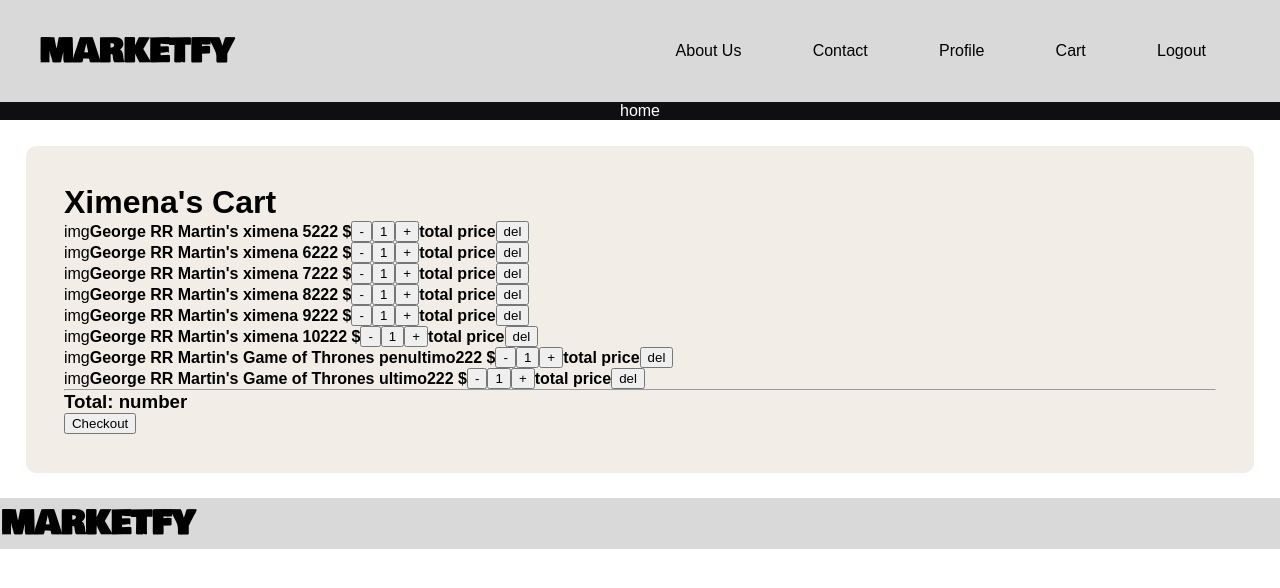
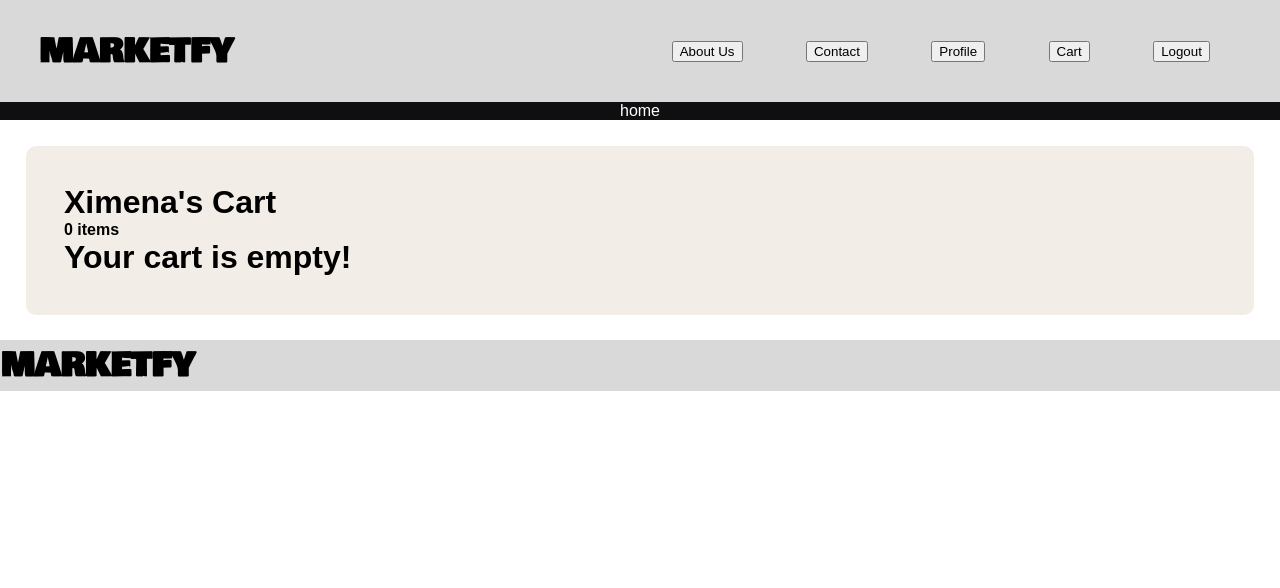
Before and after one commit to XimenaFernandezdelCCu/MyE-Commerce, a React (Create React App) app: page /cart in a window 1280 px wide. Shown: the top 588 px of the page. Built offline with nearby package versions, Linux system fonts and the light colour scheme; a web font is replaced by a local one.

Commit message:
cart done

```diff
--- a/src/components/cart.js
+++ b/src/components/cart.js
@@ -1,8 +1,7 @@
 import { useSelector, useDispatch } from "react-redux";
-import { cartActions } from "../store";
+import { addItem2Cart, removeItemFromCart } from "../utils";
 
 import mockData from '../items.json';
-const someItems = mockData.splice(20);
 
 export default function Cart() {
 
@@ -12,38 +11,54 @@ export default function Cart() {
 
   const name = "Ximena";
 
-  const qty = 1;
+  console.log(cart);
 
-  const cartData = ()=>{
-    console.log(cart.cartItems);
-    const data = cart.cartItems.map((key)=>{mockData.find((book)=>book.pk == key)})
-    console.log("data: ",data);
-  }
+  const filtered = mockData.filter(book =>
+    cart.cartItems.some(item => item.id === book.pk)
+  );
+
+  const total = filtered.reduce((acc, book, index) => {
+    const itemTotal = book.price * cart.cartItems[index].qty;
+    return acc + itemTotal;
+  }, 0);
+  //   console.log(filtered[0].price+1);
+  // console.log("qty: ",cart.cartItems[0].qty);
+  console.log(total);
 
 
   return (
     <div className="cart rsquare P3" >
       <h1>{name}'s Cart</h1>
+      <h4>{cart.cartItems.length } items</h4>
+      {cart.cartItems.length >0 ?
+        <div>
           <div className='cartItems' >
-        {someItems.map((item)=>
+          {filtered.map((item, index)=>
             <li className='flex' key={item.pk} >
               <div>img</div>
               <h4>{item.author}'s {item.title}</h4>
               <h4>{item.price} $</h4>
-            <div>
-              <button>-</button>
-              <button>{qty}</button>
-              <button>+</button>
+              <div className="flex">
+                <button onClick={()=>{removeItemFromCart(dispatch, item.pk)}} >-</button>
+                <p>{cart.cartItems[index].qty}</p>
+                <button onClick={()=>{addItem2Cart(dispatch, item.pk)}}>+</button>
 
               </div>
-            <h4>total price </h4>
-            <button>del</button>
+              <h4>total {item.price * cart.cartItems[index].qty} </h4>
+              {/* <button>del</button> */}
             </li>
           )}
           </div>
           <hr></hr>
-      <h3>Total: number </h3>
-      <button onClick={cartData} >Checkout</button>
+          <h3>Total: {total} </h3>
+          <button >Checkout</button>
+        </div>
+        :
+        <h1>Your cart is empty!</h1>
+
+      }
+
+
 
     </div>
   );
--- a/src/components/content.js
+++ b/src/components/content.js
@@ -5,6 +5,7 @@ import Home from './home';
 import Profile from './profile';
 import Cart from './cart';
 import Checkout from './checkout';
+import Header from './header'
 
 const router = createBrowserRouter(
   [{path: '/', element: <Land/>},
@@ -19,6 +20,7 @@ const router = createBrowserRouter(
 
 
 export default function Content() {
+
   return (
     <div className="content">
     <RouterProvider router={router}/>
--- a/src/components/header.js
+++ b/src/components/header.js
@@ -1,14 +1,21 @@
 import {Link} from "react-router-dom"
 import '../style/headerStyle.css'
+import { useNavigate } from 'react-router-dom';
+
 
 export default function Header({links, section}) {
+  // const navigate = useNavigate();
     return (
       <div className="header" >
         <div className="headerk">
             <h1 className="title" >MARKETFY</h1>
             <ul>
                 {links.map((link, index) =>
-                    <li key={index} >{link}</li>)
+                    <button key={index}
+                    // onClick={()=>{navigate('/cart');}}
+                    >{link}</button>
+                    // <Link to='/cart' key={index}>{link}</Link>
+                )
                 }
             </ul>
         </div>
--- a/src/components/home.js
+++ b/src/components/home.js
@@ -3,6 +3,8 @@ import Card from "./small/card";
 import mockData from '../items.json';
 import Switch from "./small/switch";
 import Modal from "./modal";
+import { useNavigate } from 'react-router-dom';
+
 
 export default function Home() {
   let [openSearchDets, setOpenSearchDets] = useState(false);
@@ -13,12 +15,9 @@ export default function Home() {
   let [page, setPage] = useState(0);
   const pages = Array.from({ length: Math.ceil(data.length/9) }, (_, index) => index + 1);
 
-  // console.log("--------------state: ");
-  // console.log("search by: ", searchBy)
-  // console.log("found: ", found)
-  // console.log("data: ",  data)
-  // console.log("page: ", page)
-  // console.log("modal: ", showModal[0])
+  const navigate = useNavigate();
+
+
 
   const paginationArray = (data)=>{
     let arr=[];
@@ -73,6 +72,9 @@ export default function Home() {
     <div className='home'>
       {showModal[0] ? <Modal modalinfo={showModal[1]} clickBackdrop={()=>{setShowModal([false, ""])}} ></Modal>: ""}
 
+      <button onClick={()=>{navigate('/cart');}}
+      >KILL ME PLEASE</button>
+
       <div className="flex browse">
 
         <div className="flex">
@@ -112,7 +114,7 @@ export default function Home() {
             <button>P</button>
             {
               pages.map((page)=>
-              <button key={page} onClick={()=>{setPage(page-1); console.log(page)}} >{page}</button>
+              <button key={page} onClick={()=>{setPage(page-1)}} >{page}</button>
             )}
             <button>N</button>
           </div>
@@ -126,7 +128,7 @@ export default function Home() {
           </div>
           :
           paginationArray(data)[page].map((book, index)=>
-            <Card onClick={(event)=>{setShowModal([true, paginationArray(data)[page][index]]); console.log(paginationArray(data)[page][index])}}
+            <Card onClick={(event)=>{setShowModal([true, paginationArray(data)[page][index]])}}
             Pk={book.pk}
             title={book.title}
             author={book.author} key={index} ></Card>
--- a/src/components/modal.js
+++ b/src/components/modal.js
@@ -1,6 +1,11 @@
 import '../style/modal.css'
+import { addItem2Cart, removeItemFromCart } from "../utils";
+import { useDispatch } from "react-redux";
+
 
 export default function Modal ({clickBackdrop, modalinfo}) {
+    const dispatch = useDispatch();
+
     return (
         <div className="backdrop" onClick={clickBackdrop} >
             <div className="modal" >
@@ -24,7 +29,7 @@ export default function Modal ({clickBackdrop, modalinfo}) {
                     </div>
 
                     <div className='modalbtns' >
-                        <button>Add to Cart</button>
+                        <button onClick={()=>{addItem2Cart(dispatch, modalinfo.pk)}}>Add to Cart</button>
                         <button>See All Details</button>
                     </div>
                 </div>
--- a/src/components/small/card.js
+++ b/src/components/small/card.js
@@ -1,23 +1,12 @@
 import { useSelector, useDispatch } from "react-redux";
 import { cartActions } from "../../store";
+import { addItem2Cart, removeItemFromCart } from "../../utils";
+
 
 export default function Card({title,author, onClick, Pk}) {
   // ------------redux
   const dispatch = useDispatch();
   const cart = useSelector((state) => state.cart);
-
-    console.log("store: ", cart);
-
-    const algo =(Pk)=>{
-      console.log("cartttttttt");
-      console.log(Pk)
-      dispatch(cartActions.add2Cart(Pk));
-    }
-    const algo2 =(Pk)=>{
-      console.log(" no cartttttttt");
-      console.log(Pk)
-      dispatch(cartActions.removeFromCart(Pk));
-    }
 
     return (
       <div   id={Pk} >
@@ -27,10 +16,10 @@ export default function Card({title,author, onClick, Pk}) {
         <p>{author}</p>
         </div>
         <button type="submit"
-          onClick={()=>{algo(Pk)}}
+          onClick={()=>{addItem2Cart(dispatch, Pk)}}
           // style={{zIndex: "100"}}
         >cart</button>
-        <button onClick={()=>{algo2(Pk)}} >remove</button>
+        <button onClick={()=>{removeItemFromCart(dispatch, Pk)}} >remove</button>
 
       </div>
     )
--- a/src/index.js
+++ b/src/index.js
@@ -2,7 +2,7 @@ import React from 'react';
 import ReactDOM from 'react-dom/client';
 import App from './App';
 import {Provider} from 'react-redux';
-import store from './store';
+import store from './store/index';
 
 const root = ReactDOM.createRoot(document.getElementById('root'));
 root.render(
--- a/src/utils.js
+++ b/src/utils.js
@@ -1,5 +1,21 @@
-
-export function addItem2Cart () {
+import { cartActions } from "./store";
 
 
+export function addItem2Cart (dispatch, Pk) {
+    console.log("cartttttttt");
+    console.log(Pk)
+    dispatch(cartActions.add2Cart(Pk));
+
 };
+
+export function removeItemFromCart (dispatch, params){
+    console.log(" no cartttttttt");
+    console.log(params)
+    dispatch(cartActions.removeFromCart(params));
+};
+
+// to use these functions add to the component the following:
+// import { addItem2Cart, removeItemFromCart } from ...your path
+// import { useDispatch } from "react-redux";
+// const dispatch = useDispatch();
+// onClick={()=>{addItem2Cart(dispatch, KEYYY)}}
```
Lines whose indentation alone changed are shown as unchanged.
